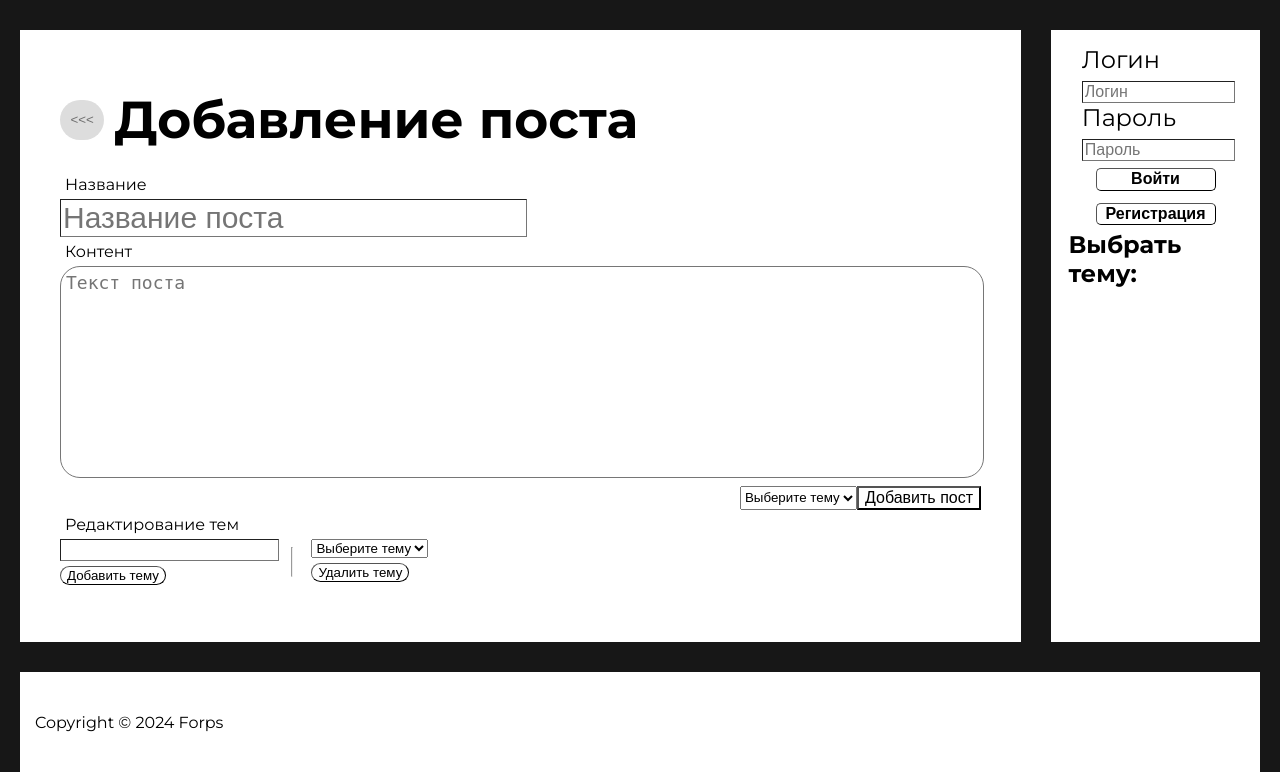
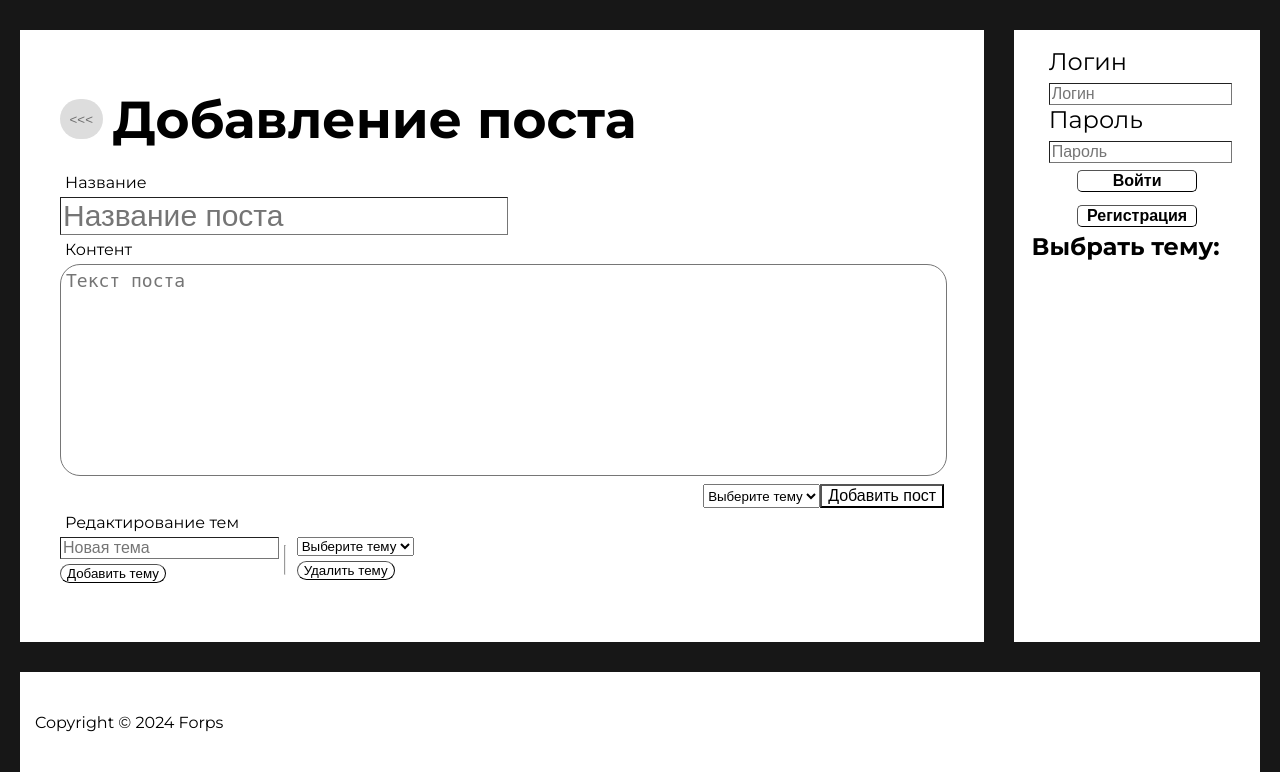
Before and after one commit to DanVoron/pythonProject, a Django app: page /postadd/ in a window 1280 px wide. Shown: the part 240-1012 px from the top of the page. Run offline with Django 5.2, Linux system fonts and the light colour scheme; data that the repository does not hold is empty; some web fonts are replaced.

Commit message:
Z Z Z Z Z Z

```diff
--- a/mydjangoproject/static/css/PostListStyles.css
+++ b/mydjangoproject/static/css/PostListStyles.css
@@ -1,18 +1,14 @@
 .NewsContainerlist{
     background-color: #ffffff;
-    width: 100%;
+    width: 80%;
     min-height: 600px;
     padding: 20px;
     display: flex;
     flex-direction: column;
 }
-.NewsThemesContainer{
-    display: flex;
-    flex-direction: column;
-}
 .PostContainer{
     background-color: #ffffff;
-    width: 100%;
+    width: 80%;
     max-width: 95%;
     min-height: 500px;
     padding: 40px;
@@ -25,12 +21,14 @@ h2{
     word-break: break-all;
 }
 .HeaderContainer{
+    width: 100%;
     display: flex;
     align-items: center;
 }
 .PostTextContainer{
     height: fit-content;
     min-height: 200px;
+    width: 100%;
     border:solid black ;
     border-width: 2px;
     border-radius: 20px;
@@ -175,3 +173,7 @@ h2{
     margin-top: 5px;
     width: fit-content;
 }
+.CommentsList{
+    display: flex;
+    flex-direction: column-reverse;
+}
--- a/mydjangoproject/static/css/index.css
+++ b/mydjangoproject/static/css/index.css
@@ -25,6 +25,7 @@ p{
     overflow: hidden;
     white-space:pre-line;
     text-overflow: ellipsis;
+    word-wrap: break-word;
     margin: 5px;
 }
 .PostText{
--- a/mydjangoproject/templates/blog/post_add.html
+++ b/mydjangoproject/templates/blog/post_add.html
@@ -62,7 +62,7 @@
             <p>Редактирование тем</p>
             <div class="ThemesRedactorContainer">
                 <div class="RedacThemes">
-                    <input type="text" name="" id="">
+                    <input type="text" placeholder="Новая тема">
                     <button class="ThemesBUTT">Добавить тему</button>
                 </div>
                 <hr>
--- a/mydjangoproject/templates/blog/post_edit.html
+++ b/mydjangoproject/templates/blog/post_edit.html
@@ -61,7 +61,7 @@
         <p>Редактирование тем</p>
         <div class="ThemesRedactorContainer">
             <div class="RedacThemes">
-                <input type="text" name="" id="">
+                <input type="text" placeholder="Новая тема">
                 <button class="ThemesBUTT">Добавить тему</button>
             </div>
             <hr>
```
